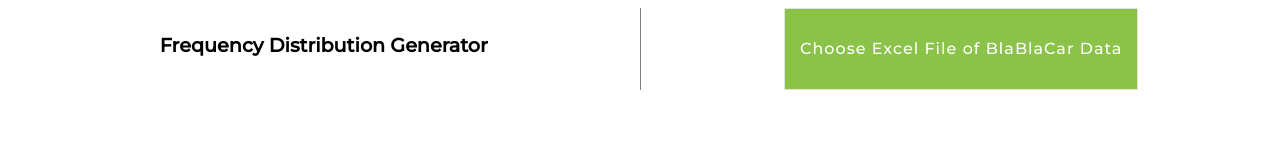
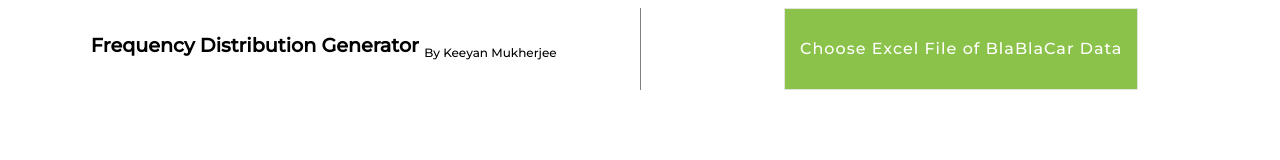
Before and after one commit to keeyanm/blablacar, a plain HTML site: page index.html in a window 1280 px wide. Shown: the top 160 px of the page. Drawn offline with nearby package versions, Linux system fonts and the light colour scheme.

Commit message:
Update index.html

```diff
--- a/index.html
+++ b/index.html
@@ -319,6 +319,10 @@
             #container {
                 padding-top: 50px;
             }
+            sub {
+                font-size: 12px;
+                font-weight: normal;
+            }
         </style>
     </head>
     <body>
@@ -327,6 +331,7 @@
             <div id='left'>
                 <div id='header'>
                     Frequency Distribution Generator
+                    <sub>By Keeyan Mukherjee</sub>
                 </div>
             </div>
             <div id='right'>
```
